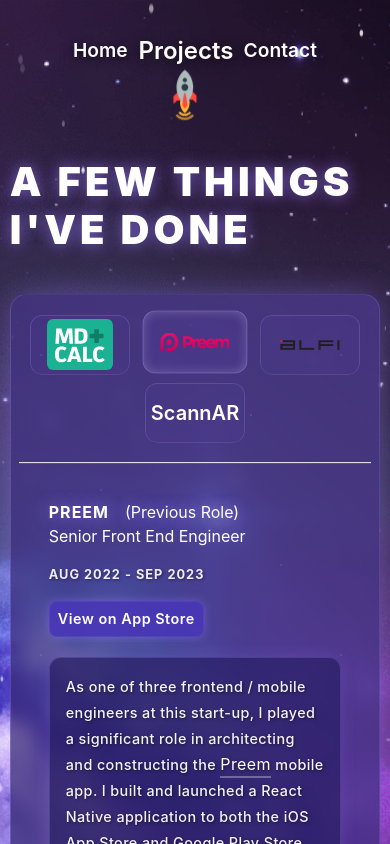
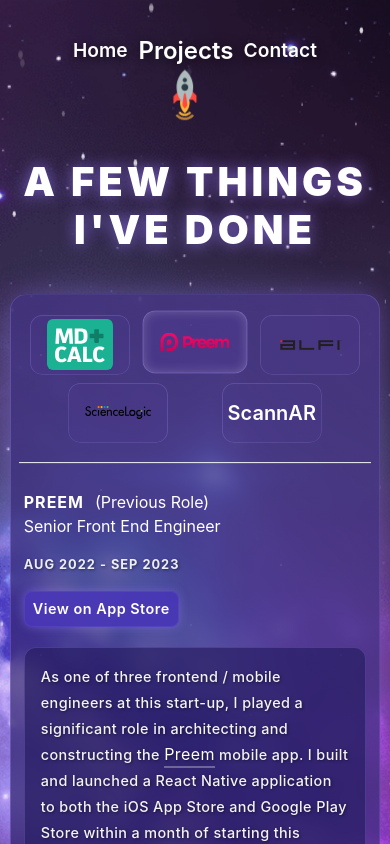
Before and after one commit to JadeJDoucet/jd-portfolio, a React (Create React App) app: page / in a window 390 px wide. Both pictures are taken after a click on the button "EXPLORE MY WORK". Shown: the top 844 px of the page. Built offline with nearby package versions, Linux system fonts and the light colour scheme.

Commit message:
layout and styling adjustments

```diff
--- a/src/Global.module.css
+++ b/src/Global.module.css
@@ -24,10 +24,12 @@
   .heading {
     font-size: 2.5rem;
     line-height: 3rem;
+    text-align: center;
   }
 
   .pageContainer {
-    width: 95%;
+    width: unset;
+    max-width: 95%;
     margin-top: 2vh;
     padding: 0px 0px 60px;
     min-height: 60vh;
--- a/src/components/ProjectTabsDetails/index.tsx
+++ b/src/components/ProjectTabsDetails/index.tsx
@@ -5,6 +5,7 @@
   MDCALC = 'mdcalc',
   PREEM = 'preem',
   ALFI = 'alfi',
+  SCIENCELOGIC = 'sciencelogic',
   SCANNAR = 'scannar',
 }
 
@@ -56,11 +57,26 @@
   [EProjects.ALFI]: (
     <>
       <Text className={classes.description}>
-        In my role at ALFI, I played a large role in system architectural decisions, UI architecture, and more. A primary focus of mine was on re-architecturing the React web platform and React Native application + Kotlin modules to significantly reduce resource consumption and improve user experience. Changes to React Native and Kotlin modules resulted in improvements to application uptime and reducing device crashes to less than 4% (previously over 40%!).
+        Starting as a Front End Engineer at ALFI, I was promoted to Senior Front End Engineer after 4 months and I played a large role in system architectural decisions, UI architecture, and more. A primary focus of mine was on re-architecturing the React web platform and React Native application + Kotlin modules to significantly reduce resource consumption and improve user experience. Changes to React Native and Kotlin modules resulted in improvements to application uptime and reducing device crashes to less than 4% (previously over 40%!).
       </Text>
       <Text className={classes.description}>
-        I refactored a large single application context into smaller, more manageable contexts, which reduced application re-renders and improved the time between user interactions by 200-500ms.
+        I refactored large single application contexts into smaller, more manageable contexts, which reduced application re-renders and improved the time between user interactions by 200-500ms.
         Additionally, I rebuilt the legacy application into modern React using Functional Components and React Hooks, drastically reducing load times between web pages by over 450ms.
+      </Text>
+      <Text className={classes.description}>
+        With the promotion to Senior Front End Engineer, I also took responsibility of mentoring and training junior engineers.
+      </Text>
+    </>
+  ),
+  [EProjects.SCIENCELOGIC]: (
+    <>
+      <Text className={classes.description}>
+        During my time at ScienceLogic, I learned a lot and honed my craft in front end engineering and development.
+        While working on their SAAS product, I modified existing various search implementations to utilize query parameters from the URL, allowing for optional data injection, enabling users to share dynamic links across their teams for quicker response times to critical issues.
+      </Text>
+      <Text className={classes.description}>
+        I also updated GraphQL queries to support incremental fetching for large data sets, which resulted in a reduction of initial loading times by over 70%.
+        Additionally, I constructed many user interfaces based on UX/UI designs using React, GraphQL, HTML, and CSS.
       </Text>
     </>
   ),
@@ -115,6 +131,16 @@
     viewLinkText: 'LinkedIn',
   },
   {
+    value: EProjects.SCIENCELOGIC,
+    title: `${EProjects.SCIENCELOGIC}`,
+    subtitle: 'Previous Role',
+    role: 'Front End Engineer',
+    duration: 'Oct 2020 - Jun 2021',
+    viewLink: 'https://sciencelogic.com/software-as-a-service-trial',
+    description: PROJECT_DESCRIPTIONS[EProjects.SCIENCELOGIC],
+    viewLinkText: 'Web',
+  },
+  {
     value: EProjects.SCANNAR,
     title: `${EProjects.SCANNAR}`,
     subtitle: 'Side Project',
--- a/src/index.css
+++ b/src/index.css
@@ -18,4 +18,6 @@
 
 html {
   background-color: #000;
+  scrollbar-color: white rgba(40, 30, 100, 0.4);
+  scrollbar-width: auto;
 }
--- a/src/pages/Contact/Contact.module.css
+++ b/src/pages/Contact/Contact.module.css
@@ -138,9 +138,8 @@
 
 @media (max-width: 768px) {
   .contactForm {
-    max-width: 95%;
+    /* Taller on mobile */
     height: 500px;
-    /* Taller on mobile */
   }
 
   .formSide,
--- a/src/pages/Projects/Projects.module.css
+++ b/src/pages/Projects/Projects.module.css
@@ -2,6 +2,8 @@
   display: flex;
   flex-direction: column;
   align-items: center;
+  padding-bottom: 100px;
+  padding-top: 30px;
 }
 
 .contentWrapper {
@@ -40,11 +42,6 @@
   pointer-events: none;
 }
 
-.contentWrapper:hover {
-  box-shadow: 0 0 40px rgba(180, 150, 255, 0.6);
-  transform: translateY(-3px);
-}
-
 .contentWrapper a {
   color: var(--mantine-color-white);
 }
@@ -72,7 +69,6 @@
   padding: 16px;
   margin-top: 10px;
   background: rgba(40, 30, 100, 0.7);
-  box-shadow: 0 0 15px rgba(150, 120, 255, 0.2);
   border: 1px solid rgba(180, 160, 255, 0.2);
   transition: all 0.3s ease;
   animation: cosmicEntrance 0.8s ease-out;
@@ -226,11 +222,24 @@
     align-items: baseline;
   }
 
+  .subtitle {
+    text-shadow: none;
+    margin-left: -5px;
+  }
+
+  .title {
+    text-shadow: none;
+  }
+
   .tab {
     height: 60px;
     width: auto;
     min-width: 120px;
     margin: 4px;
+  }
+
+  .tabs :global(.mantine-Tabs-panel) {
+    padding: 10px 5px 30px;
   }
 
   .panel {
--- a/src/pages/Projects/index.tsx
+++ b/src/pages/Projects/index.tsx
@@ -12,6 +12,7 @@
 import { ProjectTabsDetails, EProjects } from '../../components/ProjectTabsDetails';
 import PreemLogo from '../../components/svgs/preem.svg';
 import MDCalcLogo from '../../components/svgs/mdcalc.svg';
+import ScienceLogicLogo from '../../components/svgs/sciencelogic.svg';
 
 import styles from './Projects.module.css';
 import globalStyles from '../../Global.module.css';
@@ -67,7 +68,7 @@
             <Tabs.Tab
               className={styles.tab}
               value={EProjects.MDCALC}
-              leftSection={<Image src={MDCalcLogo} alt="mdcalc-company-logo" className={styles.mdcalcLogo}/>}
+              leftSection={<Image src={MDCalcLogo} alt="mdcalc-company-logo" className={styles.mdcalcLogo} />}
             />
             <Tabs.Tab
               className={styles.tab}
@@ -80,6 +81,12 @@
               leftSection={
                 <Image src="/images/alfi.png" alt="alfi-company-logo" />
               }
+            />
+            <Tabs.Tab
+              className={styles.tab}
+              value={EProjects.SCIENCELOGIC}
+              leftSection={<Image src={ScienceLogicLogo} alt="sciencelogic-company-logo" />}
+
             />
             <Tabs.Tab
               className={styles.tab}
```
Also changed, not shown: src/components/svgs/sciencelogic.svg (added).
